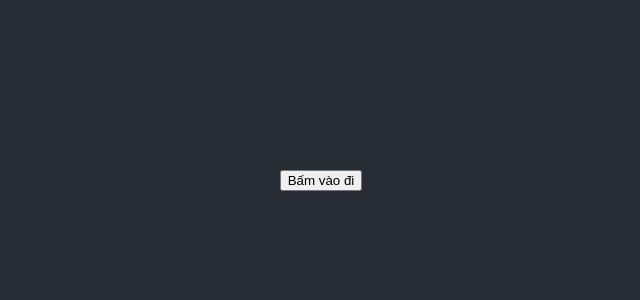
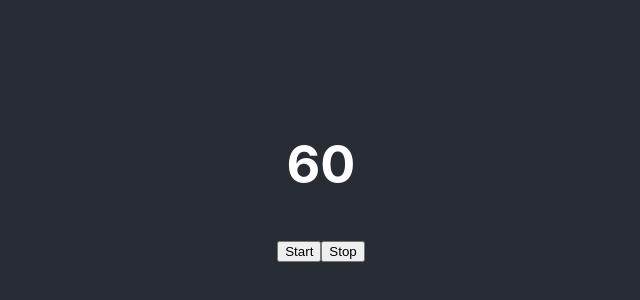
Before and after one commit to Nemo-0o0/LearnReactjs-hooks, a React (Create React App) app: page / in a window 1280 px wide. Shown: the part 220-520 px from the top of the page, without its empty margins (319-959 px from the left). Built offline with nearby package versions, Linux system fonts and the light colour scheme.

Commit message:
useRef hook

```diff
--- a/src/App.js
+++ b/src/App.js
@@ -6,17 +6,11 @@ import Content from "./Content";
 
 function App() {
 
-  const [show, setShow] = useState(false);
-
-  const handleClick = () => {
-    setShow(!show);
-  }
 
   return (
     <div className="App">
       <header className="App-header">
-        <button onClick={handleClick}>Bấm vào đi</button>
-        {show && <Content />}
+        <Content />
       </header>
     </div>
   );
--- a/src/Content.js
+++ b/src/Content.js
@@ -1,44 +1,47 @@
-import { useLayoutEffect, useState } from 'react'
+import { useEffect, useRef, useState } from 'react'
 
-
-// useEffect
-// 1. Cap nhat lai state
-// 2. Cap nhat lai DOM
-// 3. Render lại UI
-// 4. gọi cleanup nếu dép thay đổi
-// 5. gọi useEffect callback
-
-//useLayoutEffect
-// 1. Cập nhật lại state
-// 2. Cập nhật DOM (mutated)
-// 3. Gọi cleanup nếu deps thay đổi (sync)
-// 4. Gọi useLayoutEffect callback (sync)
-// 5. Render lại UI
-
+// lưu các giá trị qua 1 tham chiếu bên ngoài
+// Function component
 
 function Content() {
 
-    const [count, setCount] = useState(0)
-    // useEffect
-    // useEffect(() => {
-    //     if (count > 3)
-    //         setCount(0)
-    // }, [count])
+    const [count, setCount] = useState(60)
 
-    // useLayoutEffect
-    useLayoutEffect(() => {
-        if (count > 3)
-            setCount(0)
+    const timerId = useRef()
+    const prevCount = useRef()
+    const h1Ref = useRef()
+
+    useEffect(() => {
+        prevCount.current = count
     }, [count])
 
-    const handleRun = () => {
-        setCount(count + 1)
+
+    // Log DOMRect
+    useEffect(() => {
+        const rect = h1Ref.current.getBoundingClientRect()
+
+        console.log(rect);
+    })
+
+    const handleStart = () => {
+        timerId.current = setInterval(() => {
+            setCount(prevCount => prevCount - 1)
+        }, 1000)
+
+        console.log('start' , timerId.current)
     }
+
+    const handleStop = () => {
+        clearInterval(timerId.current)
+        console.log('stop' , timerId.current)
+    }
+    console.log(count, prevCount.current)
 
     return (
         <div>
-            <h1>{count}</h1>
-            <button onClick={handleRun}>Run</button>
+            <h1 ref={h1Ref}>{count}</h1>
+            <button onClick={handleStart}>Start</button>
+            <button onClick={handleStop}>Stop</button>
         </div>
      );
 }
--- a/src/index.js
+++ b/src/index.js
@@ -4,20 +4,6 @@ import './index.css';
 import App from './App';
 import reportWebVitals from './reportWebVitals';
 
-// Fake comments
-function emitComment(id) {
-  setInterval(() => {
-    window.dispatchEvent(
-      new CustomEvent(`lesson-${id}`, {
-        detail: `Noi dung comment c lesson ${id}`
-      })
-    )
-  }, 1000)
-}
-
-emitComment(1);
-emitComment(2);
-emitComment(3);
 
 const root = ReactDOM.createRoot(document.getElementById('root'));
 root.render(
```
